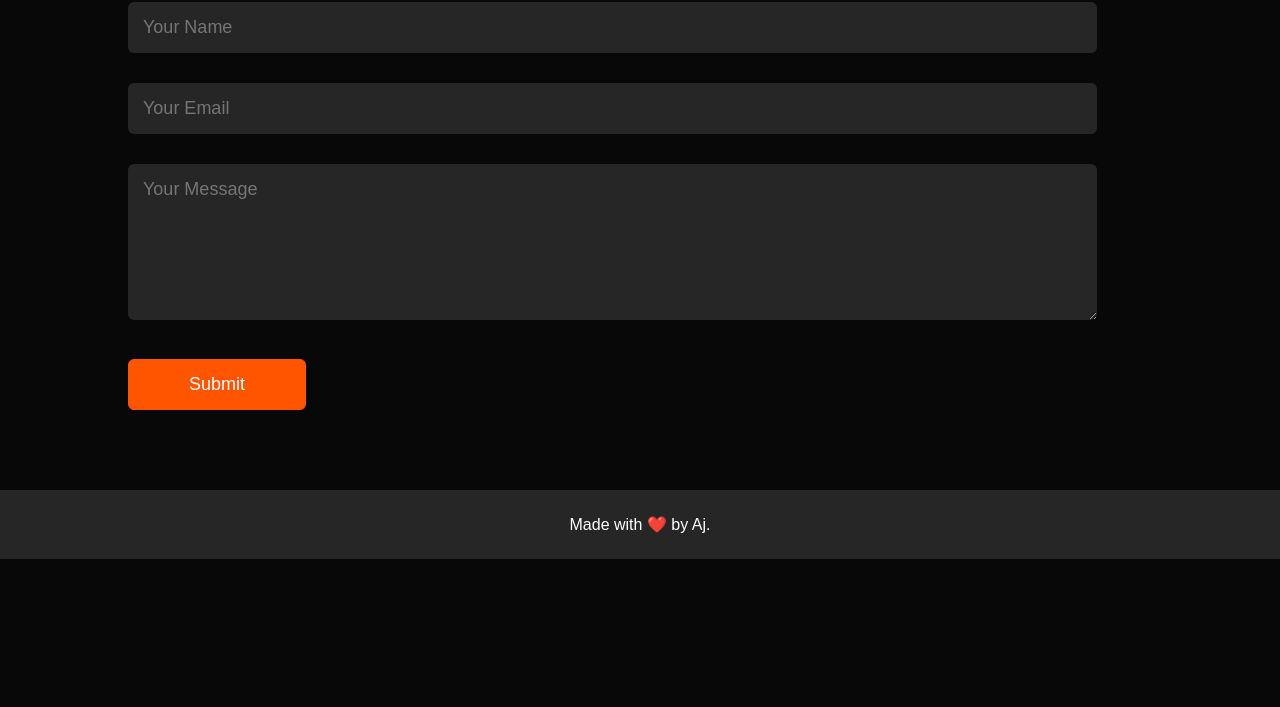
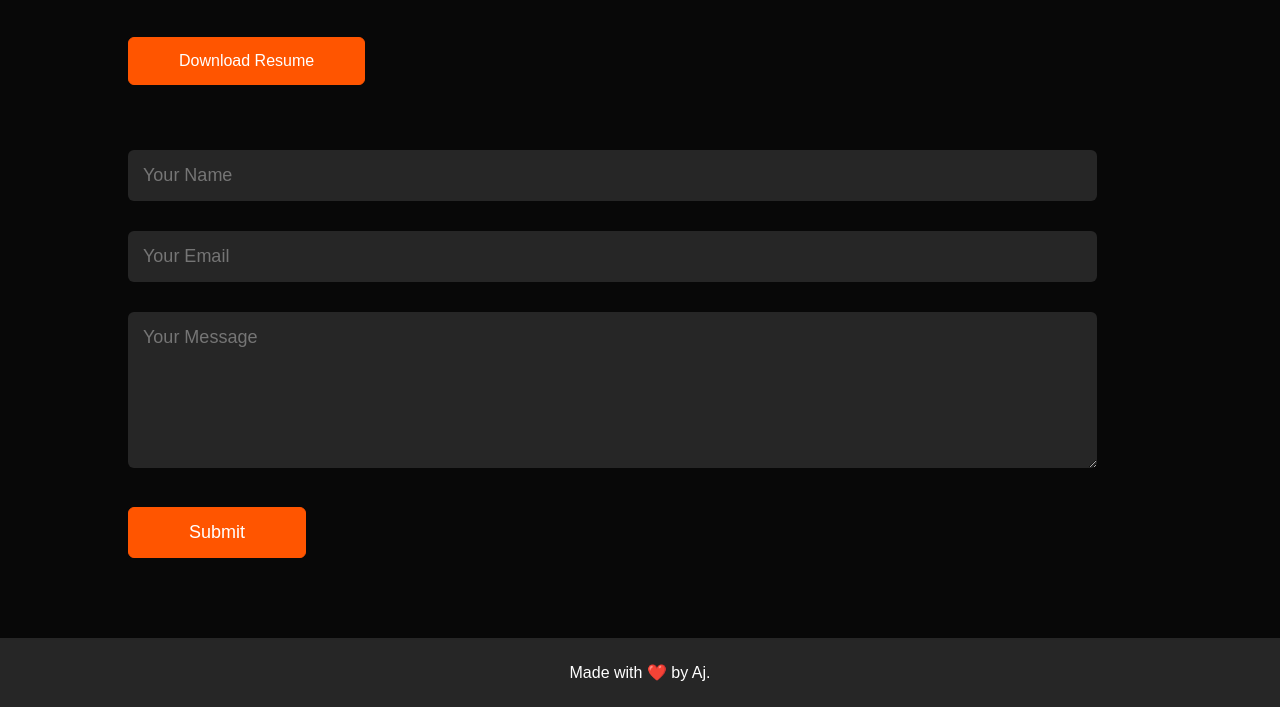
Before and after one commit to AbhishekJoshi236/CodSoft, a plain HTML site: page Level 1 Task 2 Portfolio/index.html in a window 1280 px wide. Shown: the part 2548-3255 px from the top of the page. Before the commit the page ends 3107 px from the top, so only its background shows below. Drawn offline with Linux system fonts and the light colour scheme.

Commit message:
Update index.html

```diff
--- a/Level 1 Task 2 Portfolio/index.html
+++ b/Level 1 Task 2 Portfolio/index.html
@@ -163,6 +163,7 @@
                   <a href=""target="-blank"><i class="fab fa-instagram"></i></a>
                   <a href=""target="-blank"><i class="fab fa-linkedin"></i></a>
                 </div>
+                <a href="image/Abhishek Joshi Resume3.pdf" download class=" btn btn2" target="-blank">Download Resume</a>
             </div>
             <div class="contact-right"></div>
             <form>
```
